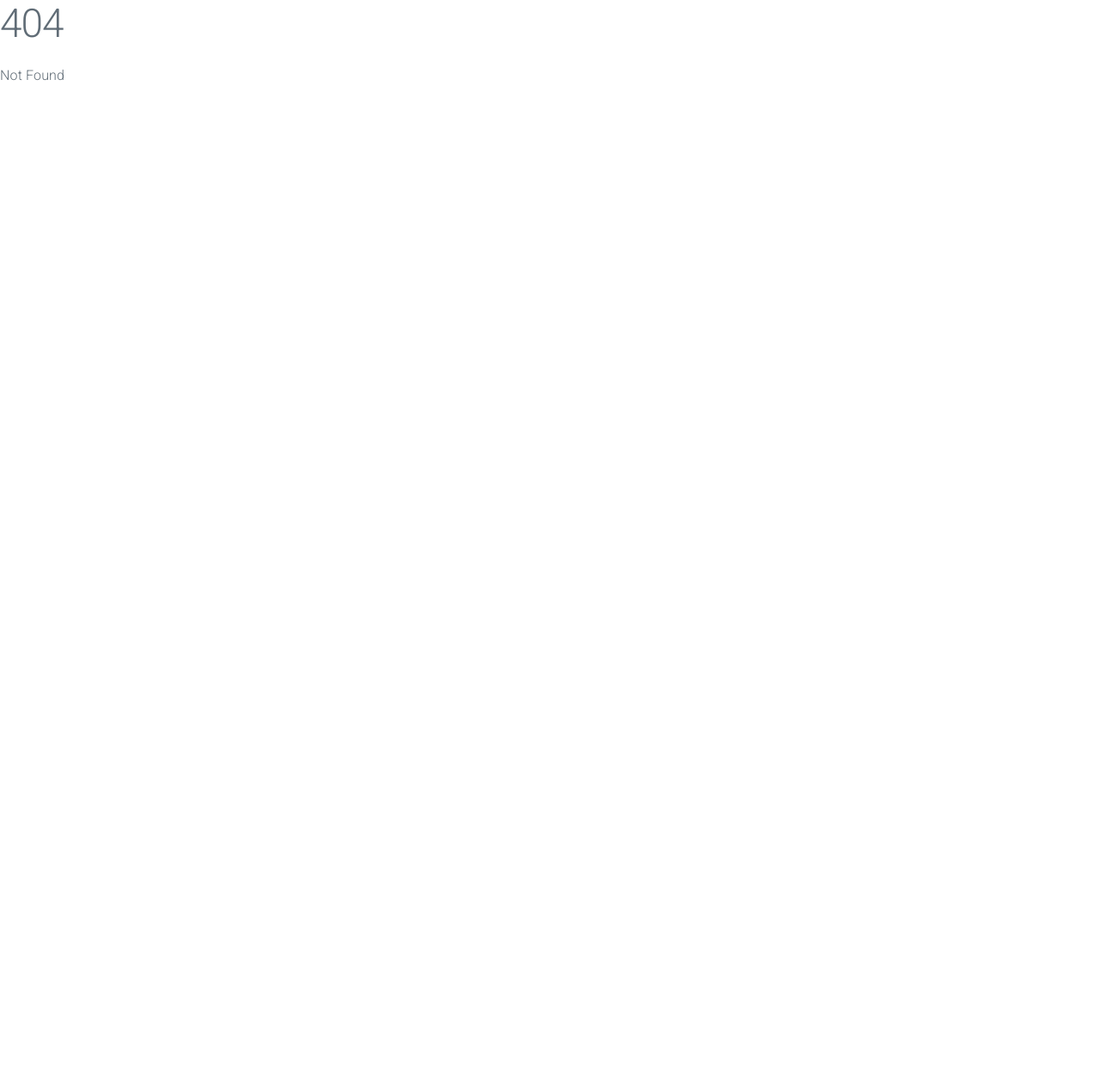
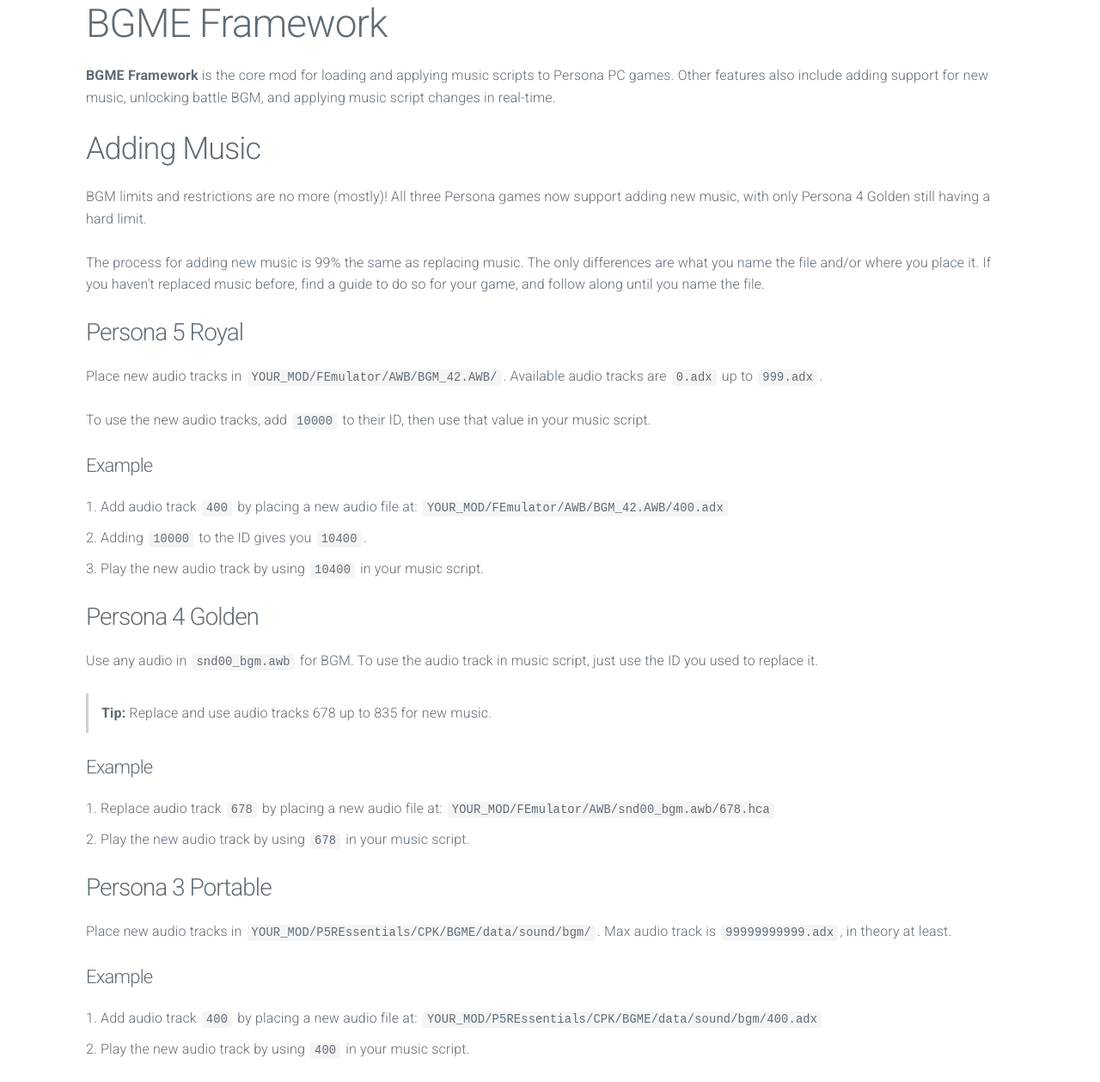
Before and after one commit to T-PoseRatkechi/PersonaMusicScript, a SvelteKit app in the folder sveltekit/: page /bgme-framework in a window 1280 px wide. Before the commit this address had no page. Shown: the whole page at 86% size. Before the commit the page ends 800 px from the top, so only its background shows below. Built offline with nearby package versions, Linux system fonts and the light colour scheme.

Commit message:
Add bgme page.

```diff
--- /dev/null
+++ b/sveltekit/src/routes/bgme-framework/+page.svelte
@@ -0,0 +1,69 @@
+<div class="container">
+	<div class="row">
+		<div class="column">
+			<h1>BGME Framework</h1>
+			<p>
+				<b>BGME Framework</b> is the core mod for loading and applying music scripts to Persona PC games.
+				Other features also include adding support for new music, unlocking battle BGM, and applying
+				music script changes in real-time.
+			</p>
+			<h2>Adding Music</h2>
+			<p>
+				BGM limits and restrictions are no more (mostly)! All three Persona games now support adding
+				new music, with only Persona 4 Golden still having a hard limit.
+			</p>
+			<p>
+				The process for adding new music is 99% the same as replacing music. The only differences
+				are what you name the file and/or where you place it. If you haven't replaced music before,
+				find a guide to do so for your game, and follow along until you name the file.
+			</p>
+			<h3>Persona 5 Royal</h3>
+			<p>
+				Place new audio tracks in <code>YOUR_MOD/FEmulator/AWB/BGM_42.AWB/</code>. Available audio
+				tracks are
+				<code>0.adx</code>
+				up to <code>999.adx</code>.
+			</p>
+			<p>
+				To use the new audio tracks, add <code>10000</code> to their ID, then use that value in your
+				music script.
+			</p>
+			<h4>Example</h4>
+			<ol>
+				<li>
+					Add audio track <code>400</code> by placing a new audio file at:
+					<code>YOUR_MOD/FEmulator/AWB/BGM_42.AWB/400.adx</code>
+				</li>
+				<li>Adding <code>10000</code> to the ID gives you <code>10400</code>.</li>
+				<li>Play the new audio track by using <code>10400</code> in your music script.</li>
+			</ol>
+			<h3>Persona 4 Golden</h3>
+			<p>
+				Use any audio in <code>snd00_bgm.awb</code> for BGM. To use the audio track in music script,
+				just use the ID you used to replace it.
+			</p>
+			<blockquote><b>Tip:</b> Replace and use audio tracks 678 up to 835 for new music.</blockquote>
+			<h4>Example</h4>
+			<ol>
+				<li>
+					Replace audio track <code>678</code> by placing a new audio file at:
+					<code>YOUR_MOD/FEmulator/AWB/snd00_bgm.awb/678.hca</code>
+				</li>
+				<li>Play the new audio track by using <code>678</code> in your music script.</li>
+			</ol>
+			<h3>Persona 3 Portable</h3>
+			<p>
+				Place new audio tracks in <code>YOUR_MOD/P5REssentials/CPK/BGME/data/sound/bgm/</code>. Max
+				audio track is <code>99999999999.adx</code>, in theory at least.
+			</p>
+			<h4>Example</h4>
+			<ol>
+				<li>
+					Add audio track <code>400</code> by placing a new audio file at:
+					<code>YOUR_MOD/P5REssentials/CPK/BGME/data/sound/bgm/400.adx</code>
+				</li>
+				<li>Play the new audio track by using <code>400</code> in your music script.</li>
+			</ol>
+		</div>
+	</div>
+</div>
```
